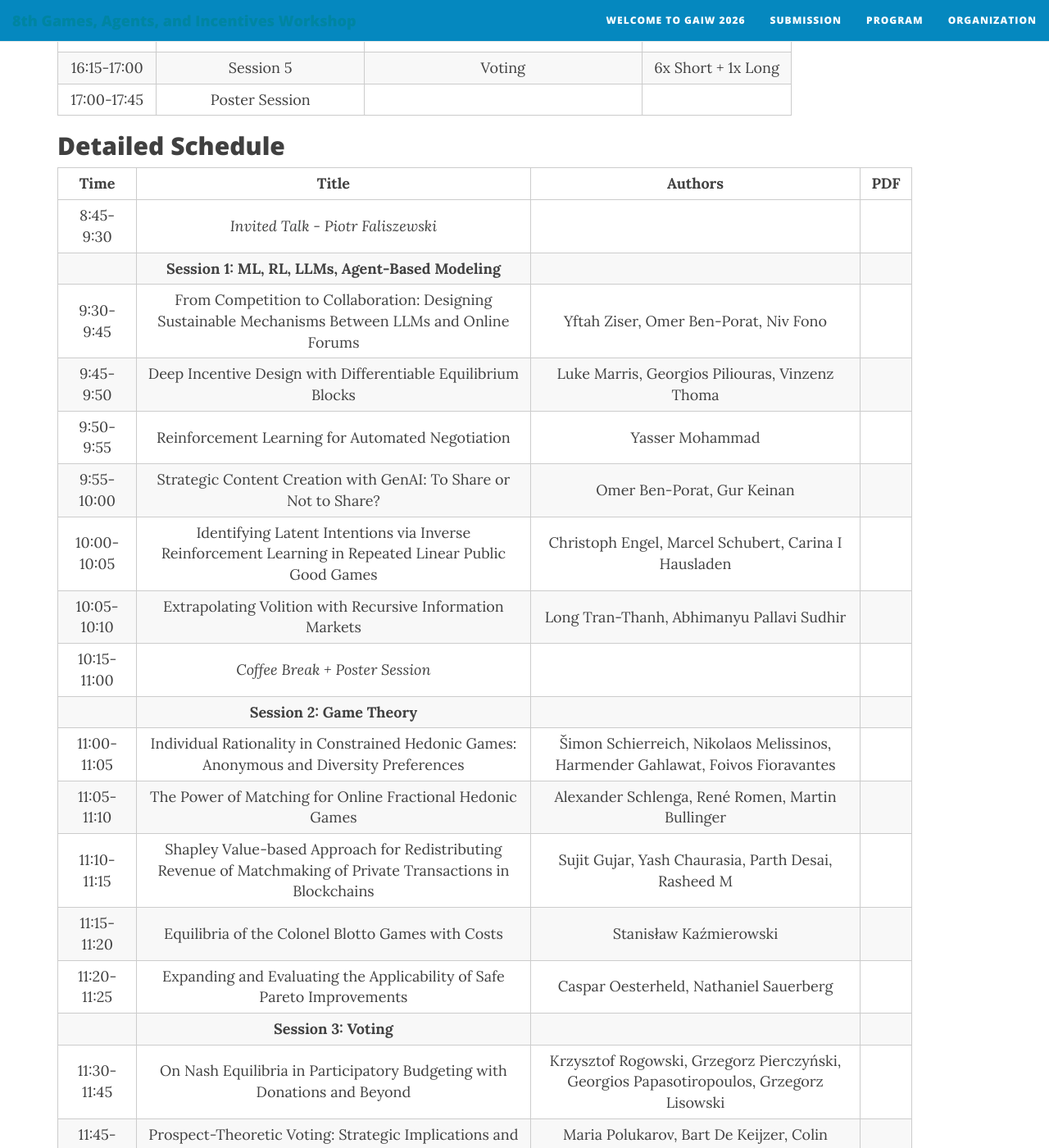
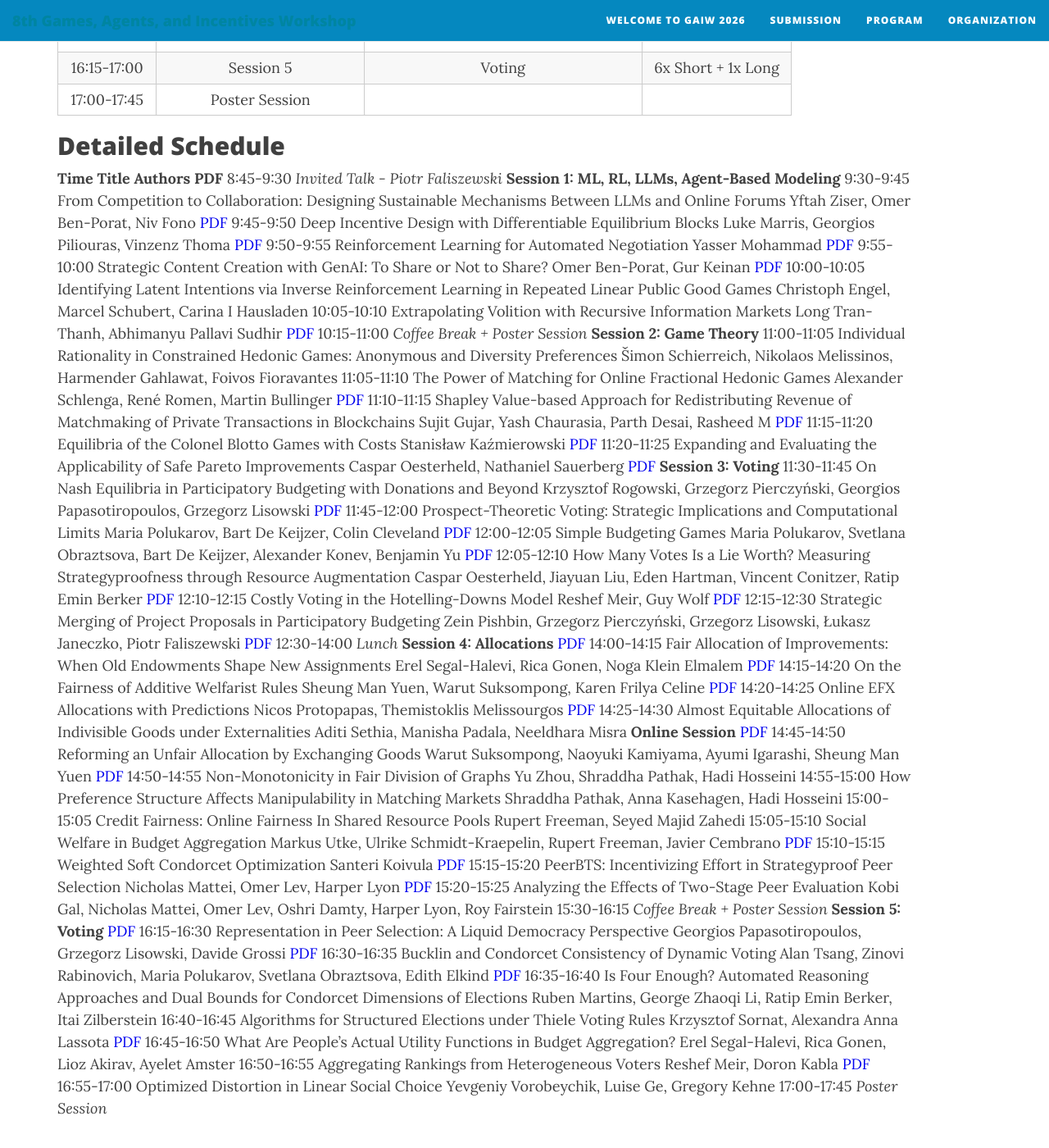
Before and after one commit to gtep-workshops/gaiw2026, a Jekyll site: the page built from program.md, in a window 1280 px wide and 1400 px high, scrolled down 639 px. Shown: the whole window at 82% size. Built offline with Jekyll 4.4.1, drawn with Linux system fonts in a browser that asks for light colours; nearby versions of some CDN libraries; some of the changed text lies outside the part shown.

Commit message:
Update program.md

```diff
--- a/program.md
+++ b/program.md
@@ -24,52 +24,51 @@ The 8th Games, Agents, and Incentives workshop will be held at AAMAS 2026.
 
 ## Detailed Schedule
 
-|   **Time**  |                                                   **Title**                                                   |                                        **Authors**                                        | **PDF** |
-|:-----------:|:-------------------------------------------------------------------------------------------------------------:|:-----------------------------------------------------------------------------------------:|:-------:|
-| 8:45-9:30   | _Invited Talk - Piotr Faliszewski_                                                                            |                                                                                           |         |
-|             | **Session 1: ML, RL, LLMs, Agent-Based Modeling**                                                             |                                                                                           |         |
-| 9:30-9:45   | From Competition to Collaboration: Designing Sustainable Mechanisms Between LLMs and Online Forums            | Yftah Ziser, Omer Ben-Porat, Niv Fono                                                     |         |
-| 9:45-9:50   | Deep Incentive Design with Differentiable Equilibrium Blocks                                                  | Luke Marris, Georgios Piliouras, Vinzenz Thoma                                            |         |
-| 9:50-9:55   | Reinforcement Learning for Automated Negotiation                                                              | Yasser Mohammad                                                                           |         |
-| 9:55-10:00  | Strategic Content Creation with GenAI: To Share or Not to Share?                                              | Omer Ben-Porat, Gur Keinan                                                                |         |
-| 10:00-10:05 | Identifying Latent Intentions via Inverse Reinforcement Learning in Repeated Linear Public Good Games         | Christoph Engel, Marcel Schubert, Carina I Hausladen                                      |         |
-| 10:05-10:10 | Extrapolating Volition with Recursive Information Markets                                                     | Long Tran-Thanh, Abhimanyu Pallavi Sudhir                                                 |         |
-| 10:15-11:00 | _Coffee Break + Poster Session_                                                                               |                                                                                           |         |
-|             | **Session 2: Game Theory**                                                                                    |                                                                                           |         |
-| 11:00-11:05 | Individual Rationality in Constrained Hedonic Games: Anonymous and Diversity Preferences                      | Šimon Schierreich, Nikolaos Melissinos, Harmender Gahlawat, Foivos Fioravantes            |         |
-| 11:05-11:10 | The Power of Matching for Online Fractional Hedonic Games                                                     | Alexander Schlenga, René Romen, Martin Bullinger                                          |         |
-| 11:10-11:15 | Shapley Value-based Approach for Redistributing Revenue of Matchmaking of Private Transactions in Blockchains | Sujit Gujar, Yash Chaurasia, Parth Desai, Rasheed M                                       |         |
-| 11:15-11:20 | Equilibria of the Colonel Blotto Games with Costs                                                             | Stanisław Kaźmierowski                                                                    |         |
-| 11:20-11:25 | Expanding and Evaluating the Applicability of Safe Pareto Improvements                                        | Caspar Oesterheld, Nathaniel Sauerberg                                                    |         |
-|             | **Session 3: Voting**                                                                                         |                                                                                           |         |
-| 11:30-11:45 | On Nash Equilibria in Participatory Budgeting with Donations and Beyond                                       | Krzysztof Rogowski, Grzegorz Pierczyński, Georgios Papasotiropoulos, Grzegorz Lisowski    |         |
-| 11:45-12:00 | Prospect-Theoretic Voting: Strategic Implications and Computational Limits                                    | Maria Polukarov, Bart De Keijzer, Colin Cleveland                                         |         |
-| 12:00-12:05 | Simple Budgeting Games                                                                                        | Maria Polukarov, Svetlana Obraztsova, Bart De Keijzer, Alexander Konev, Benjamin Yu       |         |
-| 12:05-12:10 | How Many Votes Is a Lie Worth? Measuring Strategyproofness through Resource Augmentation                      | Caspar Oesterheld, Jiayuan Liu, Eden Hartman, Vincent Conitzer, Ratip Emin Berker         |         |
-| 12:10-12:15 | Costly Voting in the Hotelling-Downs Model                                                                    | Reshef Meir, Guy Wolf                                                                     |         |
-| 12:15-12:30 | Strategic Merging of Project Proposals in Participatory Budgeting                                             | Zein Pishbin, Grzegorz Pierczyński, Grzegorz Lisowski, Łukasz Janeczko, Piotr Faliszewski |         |
-| 12:30-14:00 | _Lunch_                                                                                                       |                                                                                           |         |
-|             | **Session 4: Allocations**                                                                                    |                                                                                           |         |
-| 14:00-14:15 | Fair Allocation of Improvements: When Old Endowments Shape New Assignments                                    | Erel Segal-Halevi, Rica Gonen, Noga Klein Elmalem                                         |         |
-| 14:15-14:20 | On the Fairness of Additive Welfarist Rules                                                                   | Sheung Man Yuen, Warut Suksompong, Karen Frilya Celine                                    |         |
-| 14:20-14:25 | Online EFX Allocations with Predictions                                                                       | Nicos Protopapas, Themistoklis Melissourgos                                               |         |
-| 14:25-14:30 | Almost Equitable Allocations of Indivisible Goods under Externalities                                         | Aditi Sethia, Manisha Padala, Neeldhara Misra                                             |         |
-|             | **Online Session**                                                                                            |                                                                                           |         |
-| 14:45-14:50 | Reforming an Unfair Allocation by Exchanging Goods                                                            | Warut Suksompong, Naoyuki Kamiyama, Ayumi Igarashi, Sheung Man Yuen                       |         |
-| 14:50-14:55 | Non-Monotonicity in Fair Division of Graphs                                                                   | Yu Zhou, Shraddha Pathak, Hadi Hosseini                                                   |         |
-| 14:55-15:00 | How Preference Structure Affects Manipulability in Matching Markets                                           | Shraddha Pathak, Anna Kasehagen, Hadi Hosseini                                            |         |
-| 15:00-15:05 | Credit Fairness: Online Fairness In Shared Resource Pools                                                     | Rupert Freeman, Seyed Majid Zahedi                                                        |         |
-| 15:05-15:10 | Social Welfare in Budget Aggregation                                                                          | Markus Utke, Ulrike Schmidt-Kraepelin, Rupert Freeman, Javier Cembrano                    |         |
-| 15:10-15:15 | Weighted Soft Condorcet Optimization                                                                          | Santeri Koivula                                                                           |         |
-| 15:15-15:20 | PeerBTS: Incentivizing Effort in Strategyproof Peer Selection                                                 | Nicholas Mattei, Omer Lev, Harper Lyon                                                    |         |
-| 15:20-15:25 | Analyzing the Effects of Two-Stage Peer Evaluation                                                            | Kobi Gal, Nicholas Mattei, Omer Lev, Oshri Damty, Harper Lyon, Roy Fairstein              |         |
-| 15:30-16:15 | _Coffee Break + Poster Session_                                                                               |                                                                                           |         |
-|             | **Session 5: Voting**                                                                                         |                                                                                           |         |
-| 16:15-16:30 | Representation in Peer Selection: A Liquid Democracy Perspective                                              | Georgios Papasotiropoulos, Grzegorz Lisowski, Davide Grossi                               |         |
-| 16:30-16:35 | Bucklin and Condorcet Consistency of Dynamic Voting                                                           | Alan Tsang, Zinovi Rabinovich, Maria Polukarov, Svetlana Obraztsova, Edith Elkind         |         |
-| 16:35-16:40 | Is Four Enough? Automated Reasoning Approaches and Dual Bounds for Condorcet Dimensions of Elections          | Ruben Martins, George Zhaoqi Li, Ratip Emin Berker, Itai Zilberstein                      |         |
-| 16:40-16:45 | Algorithms for Structured Elections under Thiele Voting Rules                                                 | Krzysztof Sornat, Alexandra Anna Lassota                                                  |         |
-| 16:45-16:50 | What Are People’s Actual Utility Functions in Budget Aggregation?                                             | Erel Segal-Halevi, Rica Gonen, Lioz Akirav, Ayelet Amster                                 |         |
-| 16:50-16:55 | Aggregating Rankings from Heterogeneous Voters                                                                | Reshef Meir, Doron Kabla                                                                  |         |
-| 16:55-17:00 | Optimized Distortion in Linear Social Choice                                                                  | Yevgeniy Vorobeychik, Luise Ge, Gregory Kehne                                             |         |
-| 17:00-17:45 | _Poster Session_                                                                                              |                                                                                           |         |
+**Time**	**Title**	**Authors**	**PDF**
+8:45-9:30	_Invited Talk - Piotr Faliszewski_
+	**Session 1: ML, RL, LLMs, Agent-Based Modeling**
+9:30-9:45	From Competition to Collaboration: Designing Sustainable Mechanisms Between LLMs and Online Forums	Yftah Ziser, Omer Ben-Porat, Niv Fono	<a href="/pdf/13.pdf"> PDF </a>
+9:45-9:50	Deep Incentive Design with Differentiable Equilibrium Blocks	Luke Marris, Georgios Piliouras, Vinzenz Thoma	<a href="/pdf/5.pdf"> PDF </a>
+9:50-9:55	Reinforcement Learning for Automated Negotiation	Yasser Mohammad	<a href="/pdf/7.pdf"> PDF </a>
+9:55-10:00	Strategic Content Creation with GenAI: To Share or Not to Share?	Omer Ben-Porat, Gur Keinan	<a href="/pdf/8.pdf"> PDF </a>
+10:00-10:05	Identifying Latent Intentions via Inverse Reinforcement Learning in Repeated Linear Public Good Games	Christoph Engel, Marcel Schubert, Carina I Hausladen
+10:05-10:10	Extrapolating Volition with Recursive Information Markets	Long Tran-Thanh, Abhimanyu Pallavi Sudhir	<a href="/pdf/40.pdf"> PDF </a>
+10:15-11:00	_Coffee Break + Poster Session_
+	**Session 2: Game Theory**
+11:00-11:05	Individual Rationality in Constrained Hedonic Games: Anonymous and Diversity Preferences	Šimon Schierreich, Nikolaos Melissinos, Harmender Gahlawat, Foivos Fioravantes
+11:05-11:10	The Power of Matching for Online Fractional Hedonic Games	Alexander Schlenga, René Romen, Martin Bullinger	<a href="/pdf/30.pdf"> PDF </a>
+11:10-11:15	Shapley Value-based Approach for Redistributing Revenue of Matchmaking of Private Transactions in Blockchains	Sujit Gujar, Yash Chaurasia, Parth Desai, Rasheed M	<a href="/pdf/50.pdf"> PDF </a>
+11:15-11:20	Equilibria of the Colonel Blotto Games with Costs	Stanisław Kaźmierowski	<a href="/pdf/2.pdf"> PDF </a>
+11:20-11:25	Expanding and Evaluating the Applicability of Safe Pareto Improvements	Caspar Oesterheld, Nathaniel Sauerberg	<a href="/pdf/48.pdf"> PDF </a>
+	**Session 3: Voting**
+11:30-11:45	On Nash Equilibria in Participatory Budgeting with Donations and Beyond	Krzysztof Rogowski, Grzegorz Pierczyński, Georgios Papasotiropoulos, Grzegorz Lisowski	<a href="/pdf/43.pdf"> PDF </a>
+11:45-12:00	Prospect-Theoretic Voting: Strategic Implications and Computational Limits	Maria Polukarov, Bart De Keijzer, Colin Cleveland	<a href="/pdf/38.pdf"> PDF </a>
+12:00-12:05	Simple Budgeting Games	Maria Polukarov, Svetlana Obraztsova, Bart De Keijzer, Alexander Konev, Benjamin Yu	<a href="/pdf/19.pdf"> PDF </a>
+12:05-12:10	How Many Votes Is a Lie Worth? Measuring Strategyproofness through Resource Augmentation	Caspar Oesterheld, Jiayuan Liu, Eden Hartman, Vincent Conitzer, Ratip Emin Berker	<a href="/pdf/51.pdf"> PDF </a>
+12:10-12:15	Costly Voting in the Hotelling-Downs Model	Reshef Meir, Guy Wolf	<a href="/pdf/54.pdf"> PDF </a>
+12:15-12:30	Strategic Merging of Project Proposals in Participatory Budgeting	Zein Pishbin, Grzegorz Pierczyński, Grzegorz Lisowski, Łukasz Janeczko, Piotr Faliszewski	<a href="/pdf/52.pdf"> PDF </a>
+12:30-14:00	_Lunch_
+	**Session 4: Allocations**		<a href="/pdf/47.pdf"> PDF </a>
+14:00-14:15	Fair Allocation of Improvements: When Old Endowments Shape New Assignments	Erel Segal-Halevi, Rica Gonen, Noga Klein Elmalem	<a href="/pdf/6.pdf"> PDF </a>
+14:15-14:20	On the Fairness of Additive Welfarist Rules	Sheung Man Yuen, Warut Suksompong, Karen Frilya Celine	<a href="/pdf/29.pdf"> PDF </a>
+14:20-14:25	Online EFX Allocations with Predictions	Nicos Protopapas, Themistoklis Melissourgos	<a href="/pdf/53.pdf"> PDF </a>
+14:25-14:30	Almost Equitable Allocations of Indivisible Goods under Externalities	Aditi Sethia, Manisha Padala, Neeldhara Misra
+	**Online Session**		<a href="/pdf/22.pdf"> PDF </a>
+14:45-14:50	Reforming an Unfair Allocation by Exchanging Goods	Warut Suksompong, Naoyuki Kamiyama, Ayumi Igarashi, Sheung Man Yuen	<a href="/pdf/16.pdf"> PDF </a>
+14:50-14:55	Non-Monotonicity in Fair Division of Graphs	Yu Zhou, Shraddha Pathak, Hadi Hosseini
+14:55-15:00	How Preference Structure Affects Manipulability in Matching Markets	Shraddha Pathak, Anna Kasehagen, Hadi Hosseini
+15:00-15:05	Credit Fairness: Online Fairness In Shared Resource Pools	Rupert Freeman, Seyed Majid Zahedi
+15:05-15:10	Social Welfare in Budget Aggregation	Markus Utke, Ulrike Schmidt-Kraepelin, Rupert Freeman, Javier Cembrano	<a href="/pdf/11.pdf"> PDF </a>
+15:10-15:15	Weighted Soft Condorcet Optimization	Santeri Koivula	<a href="/pdf/10.pdf"> PDF </a>
+15:15-15:20	PeerBTS: Incentivizing Effort in Strategyproof Peer Selection	Nicholas Mattei, Omer Lev, Harper Lyon	<a href="/pdf/14.pdf"> PDF </a>
+15:20-15:25	Analyzing the Effects of Two-Stage Peer Evaluation	Kobi Gal, Nicholas Mattei, Omer Lev, Oshri Damty, Harper Lyon, Roy Fairstein
+15:30-16:15	_Coffee Break + Poster Session_
+	**Session 5: Voting**		<a href="/pdf/42.pdf"> PDF </a>
+16:15-16:30	Representation in Peer Selection: A Liquid Democracy Perspective	Georgios Papasotiropoulos, Grzegorz Lisowski, Davide Grossi	<a href="/pdf/17.pdf"> PDF </a>
+16:30-16:35	Bucklin and Condorcet Consistency of Dynamic Voting	Alan Tsang, Zinovi Rabinovich, Maria Polukarov, Svetlana Obraztsova, Edith Elkind	<a href="/pdf/24.pdf"> PDF </a>
+16:35-16:40	Is Four Enough? Automated Reasoning Approaches and Dual Bounds for Condorcet Dimensions of Elections	Ruben Martins, George Zhaoqi Li, Ratip Emin Berker, Itai Zilberstein
+16:40-16:45	Algorithms for Structured Elections under Thiele Voting Rules	Krzysztof Sornat, Alexandra Anna Lassota	<a href="/pdf/36.pdf"> PDF </a>
+16:45-16:50	What Are People’s Actual Utility Functions in Budget Aggregation?	Erel Segal-Halevi, Rica Gonen, Lioz Akirav, Ayelet Amster
+16:50-16:55	Aggregating Rankings from Heterogeneous Voters	Reshef Meir, Doron Kabla	<a href="/pdf/46.pdf"> PDF </a>
+16:55-17:00	Optimized Distortion in Linear Social Choice	Yevgeniy Vorobeychik, Luise Ge, Gregory Kehne
+17:00-17:45	_Poster Session_
```
